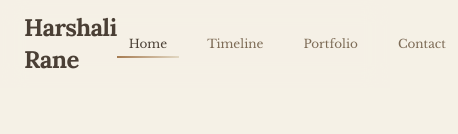
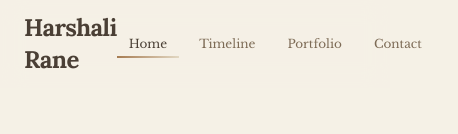
Before and after one commit to harshalir23/v0-product-manager-portfolio, a Next.js app: page / in a window 390 px wide. Shown: the top 134 px of the page, 458 px wide, since content can reach past the window. Built offline with nearby package versions, Linux system fonts and the light colour scheme.

Commit message:
feat: enhance navigation with tighter spacing and hover effect
Reduce tab gap and add diagonal gradient hover for refined UX.

Co-authored-by: null <228171754+harshalir23@users.noreply.github.com>

```diff
--- a/components/hero.tsx
+++ b/components/hero.tsx
@@ -19,11 +19,11 @@ export default function Hero() {
       <nav className="sticky top-0 z-50 bg-background/80 backdrop-blur-md">
         <div className="px-6 sm:px-12 md:px-16 lg:px-24 py-3 sm:py-4 flex items-center justify-between">
           <h1 className="text-2xl sm:text-3xl font-serif font-bold tracking-tight">Harshali Rane</h1>
-          <div className="flex gap-4 sm:gap-8">
+          <div className="flex gap-2 sm:gap-4">
             <button
               onClick={() => scrollToSection("home")}
-              className={`text-xs sm:text-sm font-medium px-3 py-1.5 transition-all duration-300 relative ${
-                activeNav === "home" ? "text-foreground font-bold" : "text-muted-foreground hover:text-foreground"
+              className={`text-xs sm:text-sm font-medium px-3 py-1.5 transition-all duration-300 relative rounded-md ${
+                activeNav === "home" ? "text-foreground font-bold" : "text-muted-foreground hover:text-foreground hover:bg-gradient-to-br hover:from-primary/60 hover:to-secondary/60"
               } after:absolute after:bottom-0 after:left-0 after:h-0.5 after:transition-all after:duration-300 ${
                 activeNav === "home"
                   ? "after:w-full after:bg-gradient-to-r after:from-primary after:to-secondary"
@@ -34,8 +34,8 @@ export default function Hero() {
             </button>
             <button
               onClick={() => scrollToSection("timeline")}
-              className={`text-xs sm:text-sm font-medium px-3 py-1.5 transition-all duration-300 relative ${
-                activeNav === "timeline" ? "text-foreground font-bold" : "text-muted-foreground hover:text-foreground"
+              className={`text-xs sm:text-sm font-medium px-3 py-1.5 transition-all duration-300 relative rounded-md ${
+                activeNav === "timeline" ? "text-foreground font-bold" : "text-muted-foreground hover:text-foreground hover:bg-gradient-to-br hover:from-primary/60 hover:to-secondary/60"
               } after:absolute after:bottom-0 after:left-0 after:h-0.5 after:transition-all after:duration-300 ${
                 activeNav === "timeline"
                   ? "after:w-full after:bg-gradient-to-r after:from-primary after:to-secondary"
@@ -46,8 +46,8 @@ export default function Hero() {
             </button>
             <button
               onClick={() => scrollToSection("portfolio")}
-              className={`text-xs sm:text-sm font-medium px-3 py-1.5 transition-all duration-300 relative ${
-                activeNav === "portfolio" ? "text-foreground font-bold" : "text-muted-foreground hover:text-foreground"
+              className={`text-xs sm:text-sm font-medium px-3 py-1.5 transition-all duration-300 relative rounded-md ${
+                activeNav === "portfolio" ? "text-foreground font-bold" : "text-muted-foreground hover:text-foreground hover:bg-gradient-to-br hover:from-primary/60 hover:to-secondary/60"
               } after:absolute after:bottom-0 after:left-0 after:h-0.5 after:transition-all after:duration-300 ${
                 activeNav === "portfolio"
                   ? "after:w-full after:bg-gradient-to-r after:from-primary after:to-secondary"
@@ -58,8 +58,8 @@ export default function Hero() {
             </button>
             <button
               onClick={() => scrollToSection("contact")}
-              className={`text-xs sm:text-sm font-medium px-3 py-1.5 transition-all duration-300 relative ${
-                activeNav === "contact" ? "text-foreground font-bold" : "text-muted-foreground hover:text-foreground"
+              className={`text-xs sm:text-sm font-medium px-3 py-1.5 transition-all duration-300 relative rounded-md ${
+                activeNav === "contact" ? "text-foreground font-bold" : "text-muted-foreground hover:text-foreground hover:bg-gradient-to-br hover:from-primary/60 hover:to-secondary/60"
               } after:absolute after:bottom-0 after:left-0 after:h-0.5 after:transition-all after:duration-300 ${
                 activeNav === "contact"
                   ? "after:w-full after:bg-gradient-to-r after:from-primary after:to-secondary"
```
